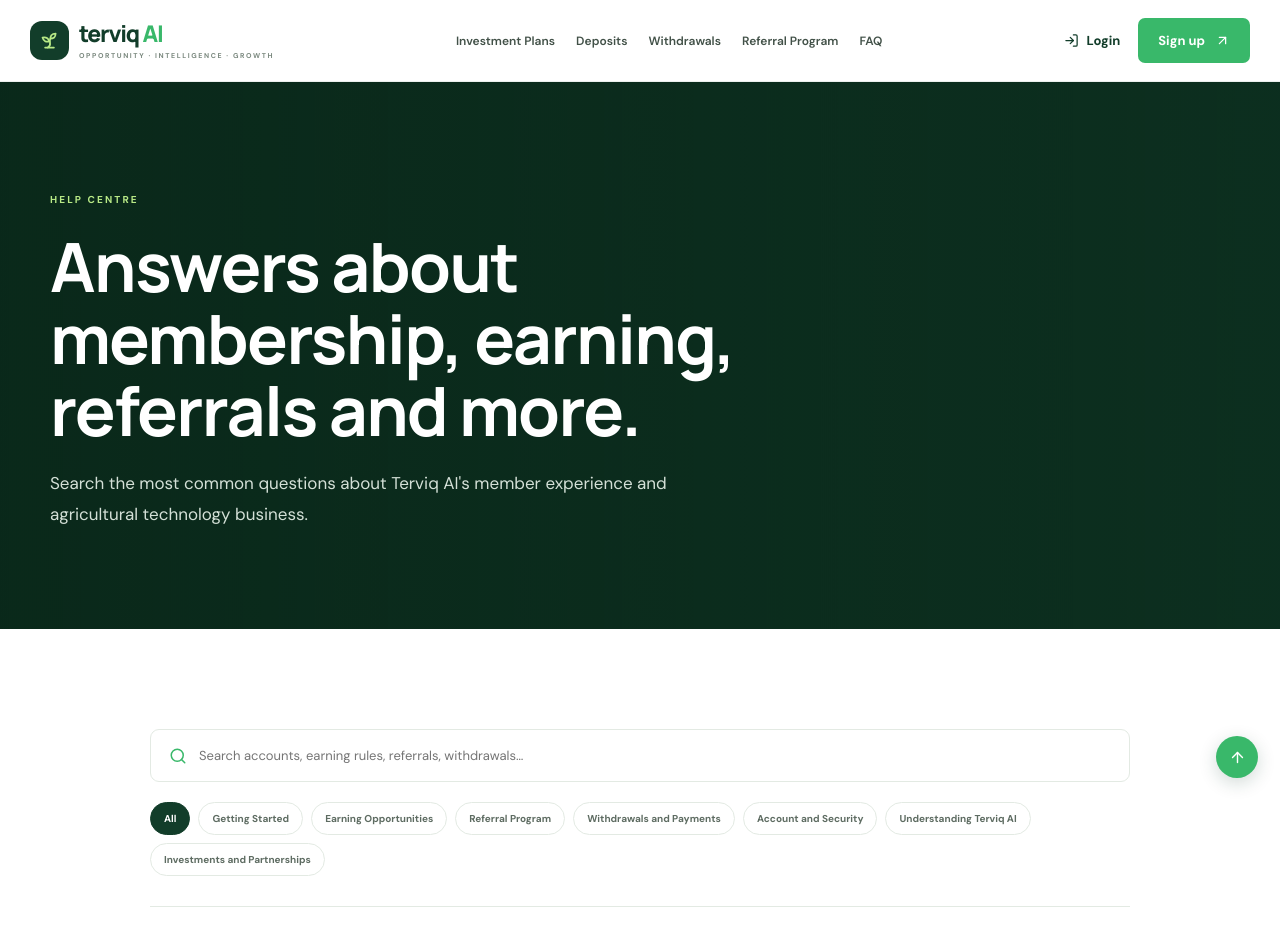
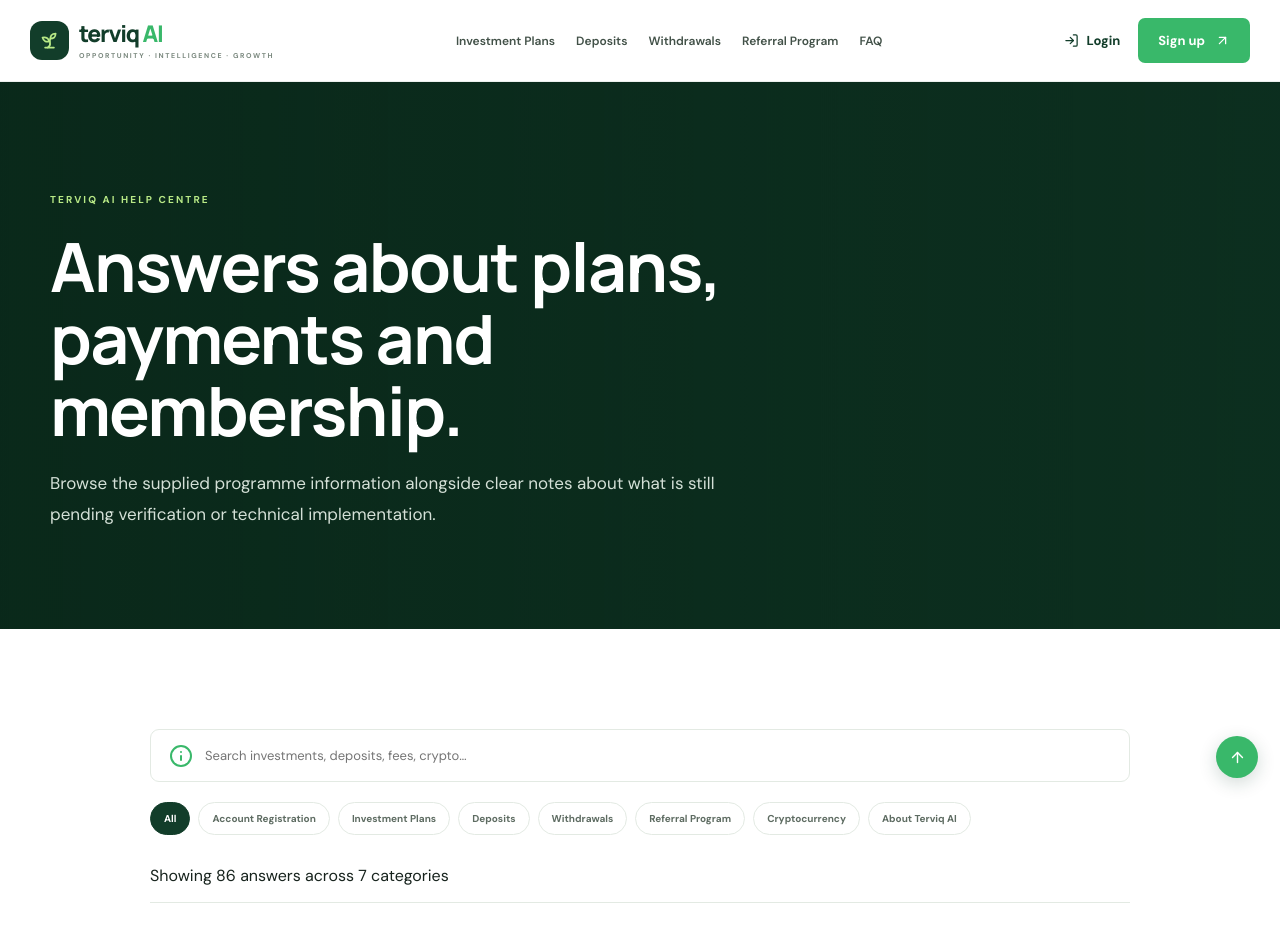
Before and after one commit to projectpeepee304-del/terviqai, a Next.js app: page /faq in a window 1280 px wide. Shown: the top 925 px of the page. Built offline with nearby package versions, Linux system fonts and the light colour scheme.

Commit message:
Integrate financial platform pages and navigation

```diff
--- a/app/faq/page.tsx
+++ b/app/faq/page.tsx
@@ -1,3 +1,3 @@
-import {FAQPage} from "@/components/member-pages";
-export const metadata={title:"Frequently Asked Questions",description:"Find answers about Terviq AI membership, earning opportunities, referrals, withdrawals and agricultural AI."};
-export default function Page(){return <FAQPage/>;}
+import {FinanceFAQ} from "@/components/finance-pages";
+export const metadata={title:"Financial Platform FAQs",description:"Answers about investment plans, deposits, withdrawals, referral commissions, cryptocurrency and Terviq AI."};
+export default function Page(){return <FinanceFAQ/>;}
```
